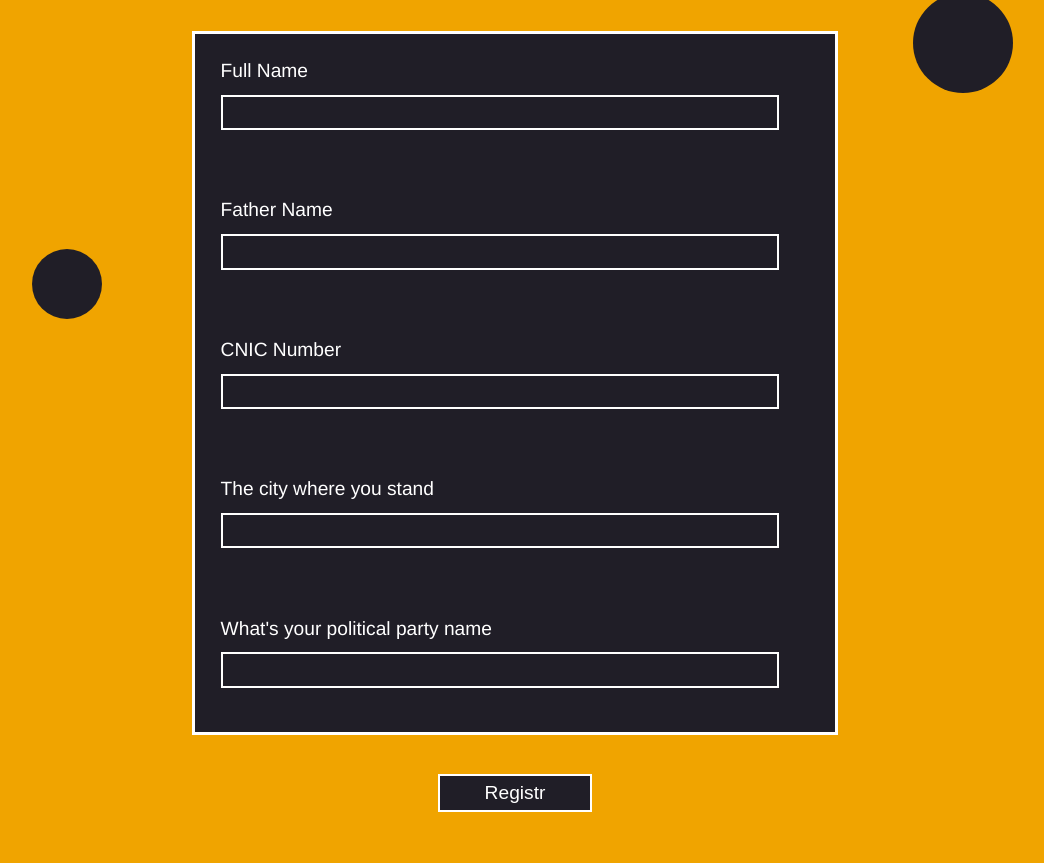
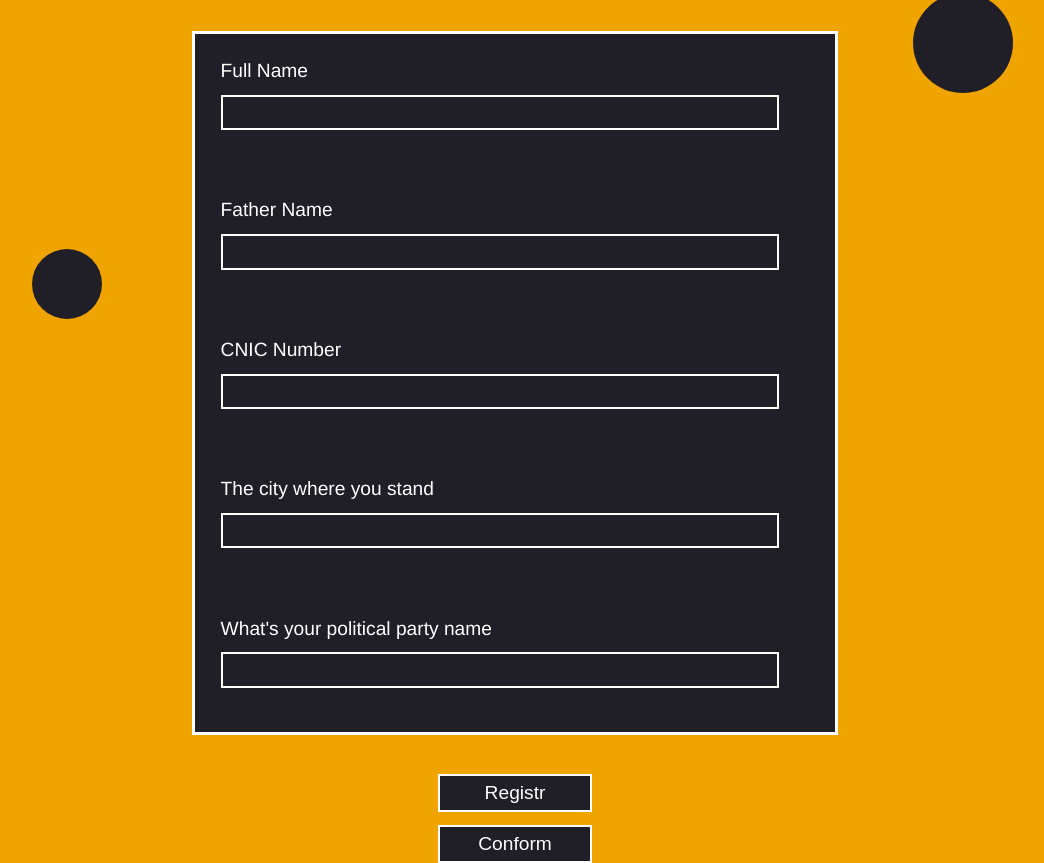
Before and after one commit to anaskhancodes/Polling-web-app, a plain HTML site: page Database/index.html in a window 1280 px wide. Shown: the part 135-998 px from the top of the page, without its empty margins (125-1169 px from the left). Drawn offline with Linux system fonts and the light colour scheme.

Commit message:
Poling web app

```diff
--- a/Database/index.css
+++ b/Database/index.css
@@ -117,3 +117,15 @@ button{
 button:hover{
 color: rgb(240, 164, 0);
 }
+
+#newPageButton{
+    position: absolute;
+    margin-top: 75vw;
+    width: 12vw;
+    height: 3vw;
+    background-color: rgb(32, 30, 39);
+    border: 2px solid white;
+    color: white;
+    font-size: 1.5vw;
+    cursor: pointer;
+}
--- a/Database/index.html
+++ b/Database/index.html
@@ -62,6 +62,8 @@
     </div>
 
     <button onclick="vote()">Registr </button>
+    <button id="newPageButton" onclick="newPage()">Conform</button>
+
     <div style="height: 2vw; width: 2vw;   position: absolute; margin-top: 75vw;"></div>
 
 
--- a/Database/index.js
+++ b/Database/index.js
@@ -32,6 +32,10 @@ function sendData(){
         // "VoteNmber": vote-num
     })
 
-    window.location.href = "vote.html";
+    // window.location.href = "../Sing-up Sing-in/index.html";
 
 }
+
+const newPage = () => {
+    window.location.href = "../Sing-up Sing-in/index.html"
+}
```
Also changed, not shown: Database/vote.html (+1 -1 lines).
